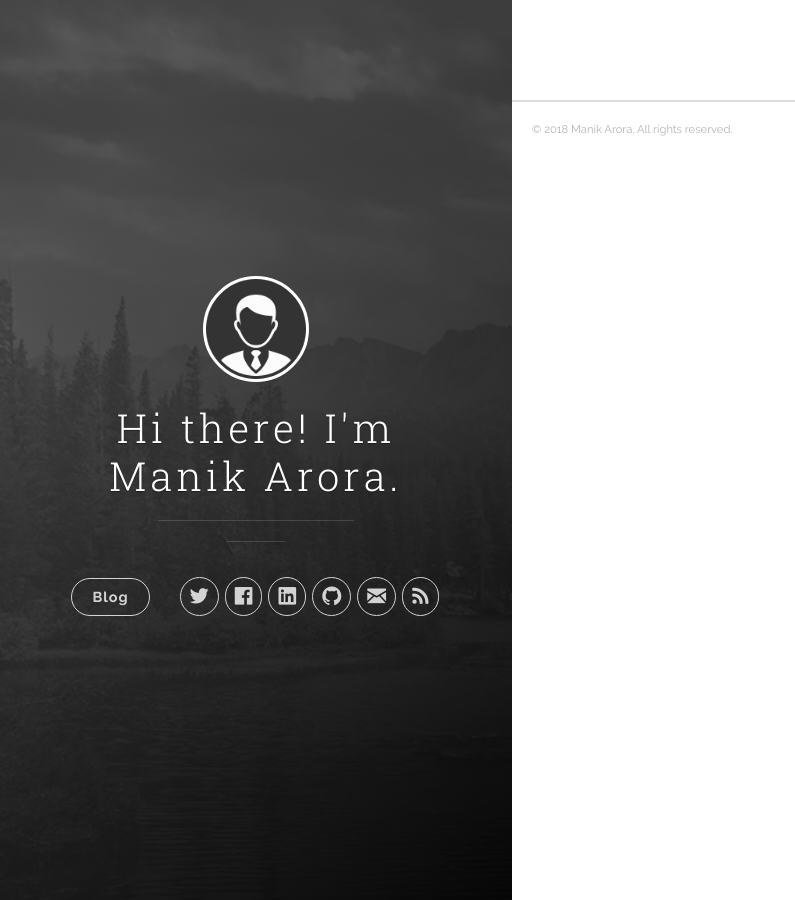
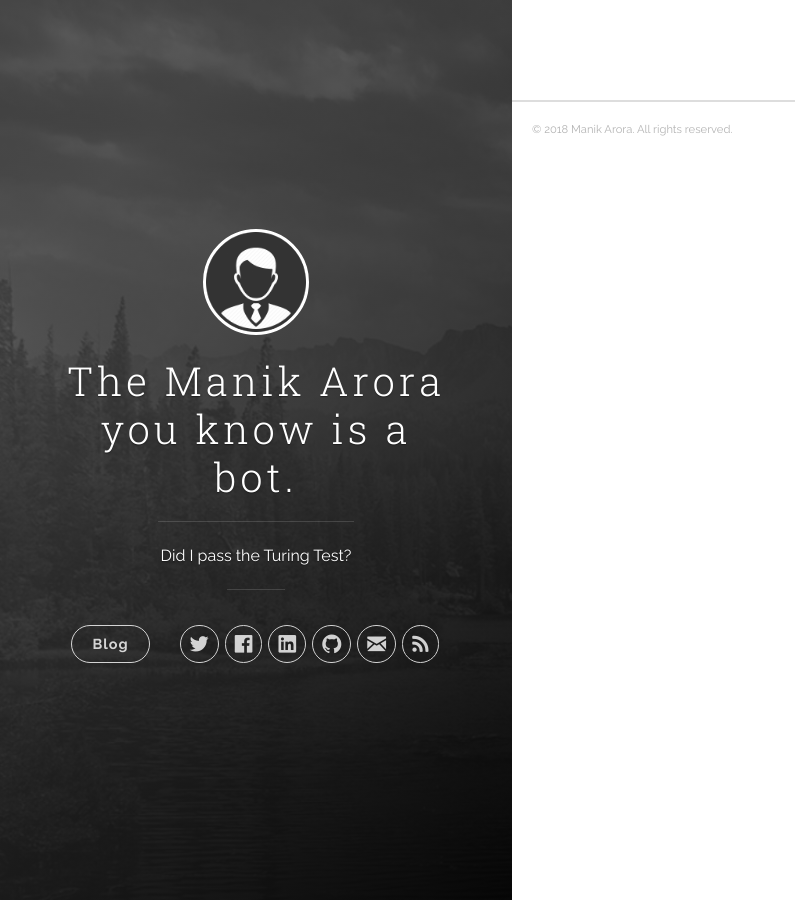
Before and after one commit to maniaxiom/maniaxiom.github.io, a Jekyll site: the page built from index.md, in a window 1280 px wide. Shown: the whole page, without its empty margins (0-795 px from the left). Built offline with Jekyll 4.4.1, drawn with Linux system fonts in a browser that asks for light colours; the list of posts is cut into pages by our own code.

Commit message:
changed title and description

```diff
--- a/_config.yml
+++ b/_config.yml
@@ -1,6 +1,6 @@
 # Site settings
-title: "Hi there! I'm Manik Arora."
-description: ""
+title: "The Manik Arora you know is a bot."
+description: "Did I pass the Turing Test?"
 url: 'https://maniaxiom.github.io'
 baseurl: ''
 # google_analytics: 'UA-XXXXXX-X'
```
